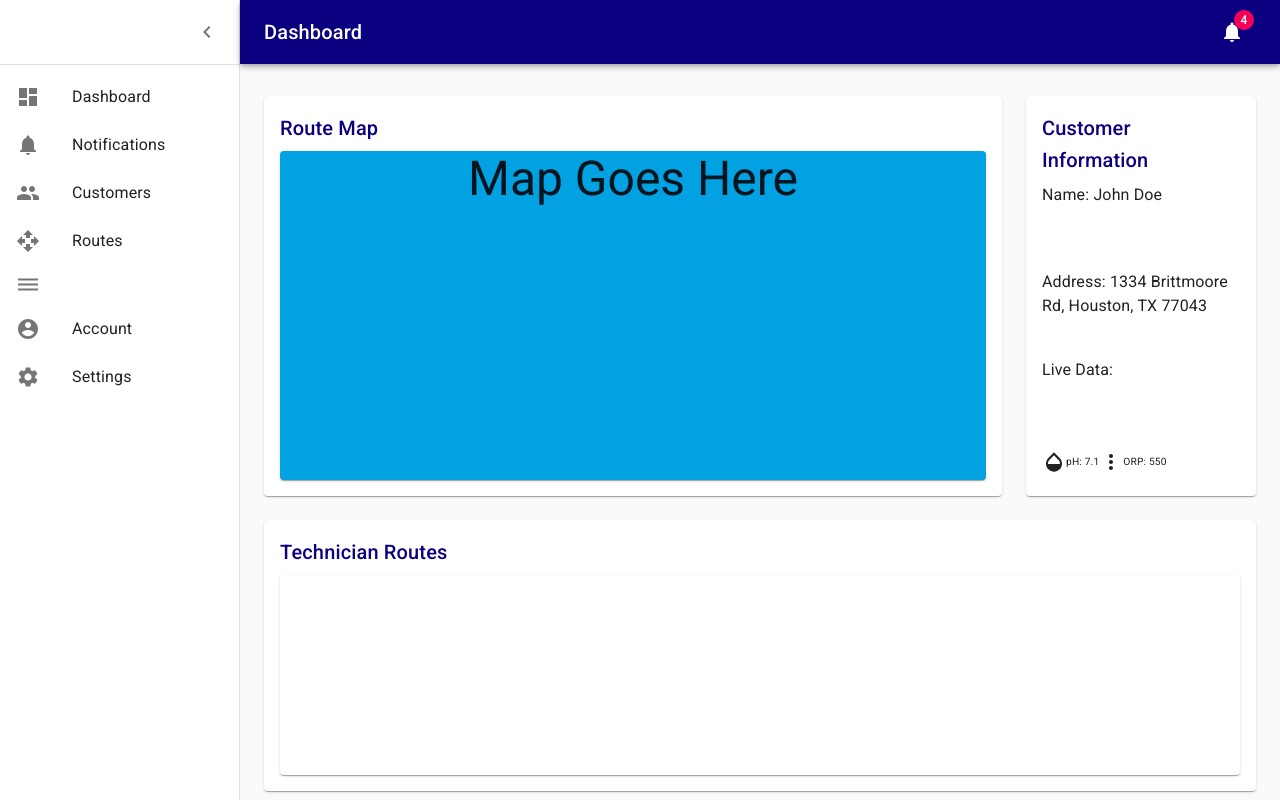
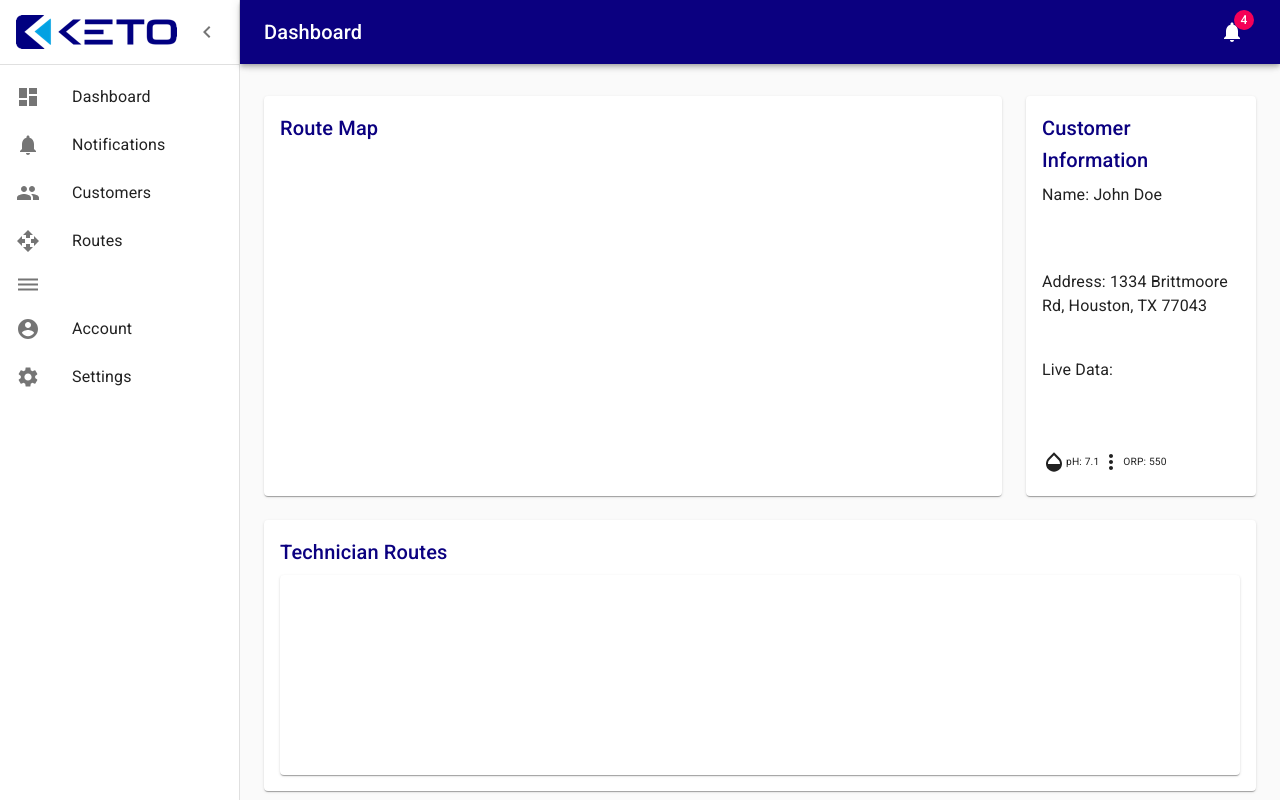
Before and after one commit to elizabethsv/ketoai_dashboard, a React (Create React App) app in the folder client/: page / in a window 1280 px wide. Built offline with nearby package versions, Linux system fonts and the light colour scheme.

Commit message:
adding dashboard skeleton

```diff
--- a/client/src/components/Dashboard.js
+++ b/client/src/components/Dashboard.js
@@ -21,9 +21,12 @@ import { mainListItems } from './MenuItems.js';
 import RouteMap from './RouteMap';
 import CustomerInfo from './CustomerInfo';
 import DriverRoute from './DriverRoute';
+import KetoLogo from '../assets/keto_logo.png'
+
 
 function Copyright() {
   return (
+      <div>
     <Typography variant="body2" color="textSecondary" align="center">
       {'Copyright © '}
       <Link color="inherit" href="https://www.keto-ai.com/">
@@ -32,6 +35,7 @@ function Copyright() {
       {new Date().getFullYear()}
       {'.'}
     </Typography>
+    </div>
   );
 }
 
@@ -45,11 +49,26 @@ const useStyles = makeStyles(theme => ({
     paddingRight: 24, // keep right padding when drawer closed
     backgroundColor: 'rgb(11, 0, 128)'
   },
+  toolbarMain: {
+    display: 'flex',
+    alignItems: 'center',
+    padding: '0 8px',
+    justifyContent: 'space-between',
+    ...theme.mixins.toolbar,
+  },
   toolbarIcon: {
     display: 'flex',
     alignItems: 'center',
     justifyContent: 'flex-end',
+    //padding: '0 8px',
+    ...theme.mixins.toolbar,
+  },
+  toolbarLogo: {
+    display: 'flex',
+    alignItems: 'center',
+    justifyContent: 'flex-start',
     padding: '0 8px',
+    maxWidth: 50,
     ...theme.mixins.toolbar,
   },
   appBar: {
@@ -159,10 +178,16 @@ export default function Dashboard() {
         }}
         open={open}
       >
-        <div className={classes.toolbarIcon}>
+        <div className={classes.toolbarMain}>
+        <span className={classes.toolbarLogo}>
+            <img src={KetoLogo} alt="logo"  />
+        </span>
+        <span className={classes.toolbarIcon}>
           <IconButton onClick={handleDrawerClose}>
             <ChevronLeftIcon />
+
           </IconButton>
+        </span>
         </div>
         <Divider />
         <List>{mainListItems}</List>
--- a/client/src/components/RouteMap.js
+++ b/client/src/components/RouteMap.js
@@ -1,21 +1,10 @@
 import React from 'react';
 import { makeStyles } from '@material-ui/core/styles';
 import Title from './Title';
-import Paper from '@material-ui/core/Paper';
-import Typography from '@material-ui/core/Typography';
 
 
   const useStyles = makeStyles(theme => ({
-    mapImage: {
-        position: 'relative',
-        backgroundColor: '#02A1E2',
-        backgroundRepeat: 'no-repeat',
-        backgroundPosition: 'center',
-        height: '1000px'
-    },
-    mapFont: {
-        textAlign: 'center',
-    }
+
   }));
 
   export default function RouteMap() {
@@ -23,11 +12,8 @@ import Typography from '@material-ui/core/Typography';
     return (
       <React.Fragment>
         <Title>Route Map</Title>
-        <Paper className={classes.mapImage} >
-        <Typography className={classes.mapFont} component="h1" variant="h3" color="inherit" >
-                    Map Goes Here
-                  </Typography>
-            </Paper>
+
+
 
 
       </React.Fragment>
```
